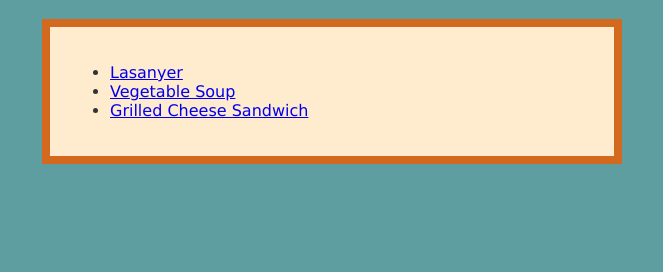
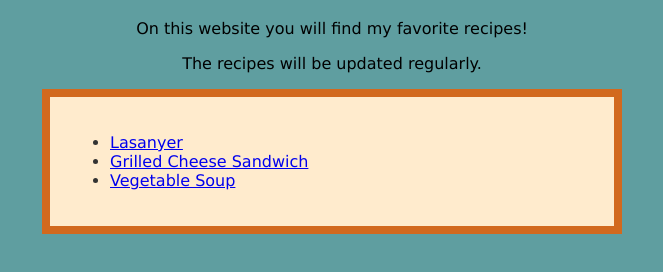
Before and after one commit to SamkaSamka/odin-recipes, a plain HTML site: page index.html in a window 1280 px wide. Shown: the part 94-366 px from the top of the page, without its empty margins (308-971 px from the left). Drawn offline with Linux system fonts and the light colour scheme.

Commit message:
index.html

```diff
--- a/index.html
+++ b/index.html
@@ -9,11 +9,16 @@
 </head>
 <body>
     <h1 class="title">Odin Recipes</h1>
+    <div class="index-p">
+        <p>On this website you will find my favorite recipes!</p>
+        <p>The recipes will be updated regularly.</p>
+
+    </div>
     <div class="box">
     <ul>
-        <li><a href="lasagna.html" target="_blank">Lasanyer</a></li>
-        <li><a href="vegetable-soup.html" target="_blank">Vegetable Soup</a></li>
-        <li><a href="grilled-cheese.html" target="_blank">Grilled Cheese Sandwich</a></li>
+        <li><a href="lasagna.html">Lasanyer</a></li>
+        <li><a href="grilled-cheese.html">Grilled Cheese Sandwich</a></li>
+        <li><a href="vegetable-soup.html">Vegetable Soup</a></li>
     </ul>
     </div>
 
```
